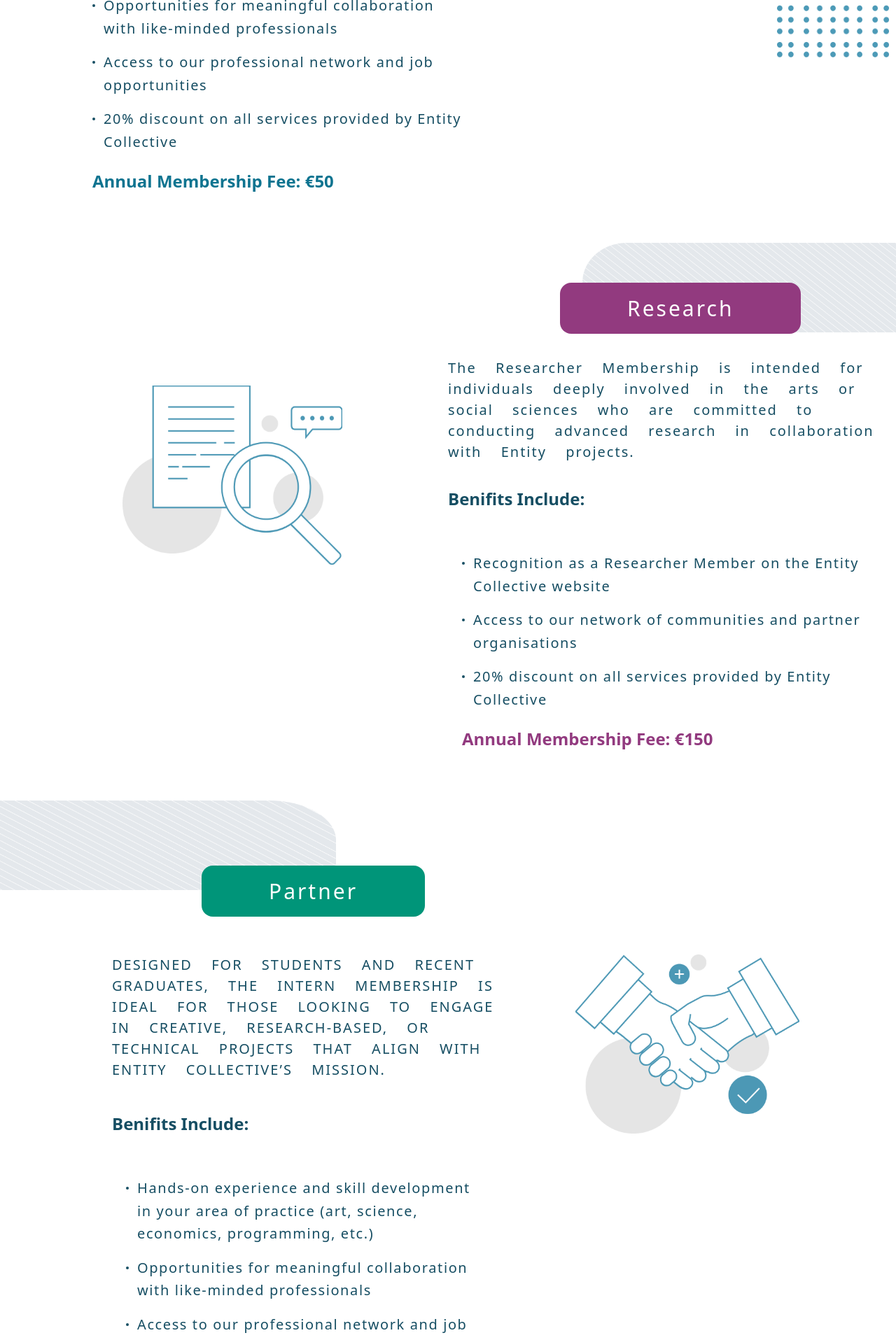
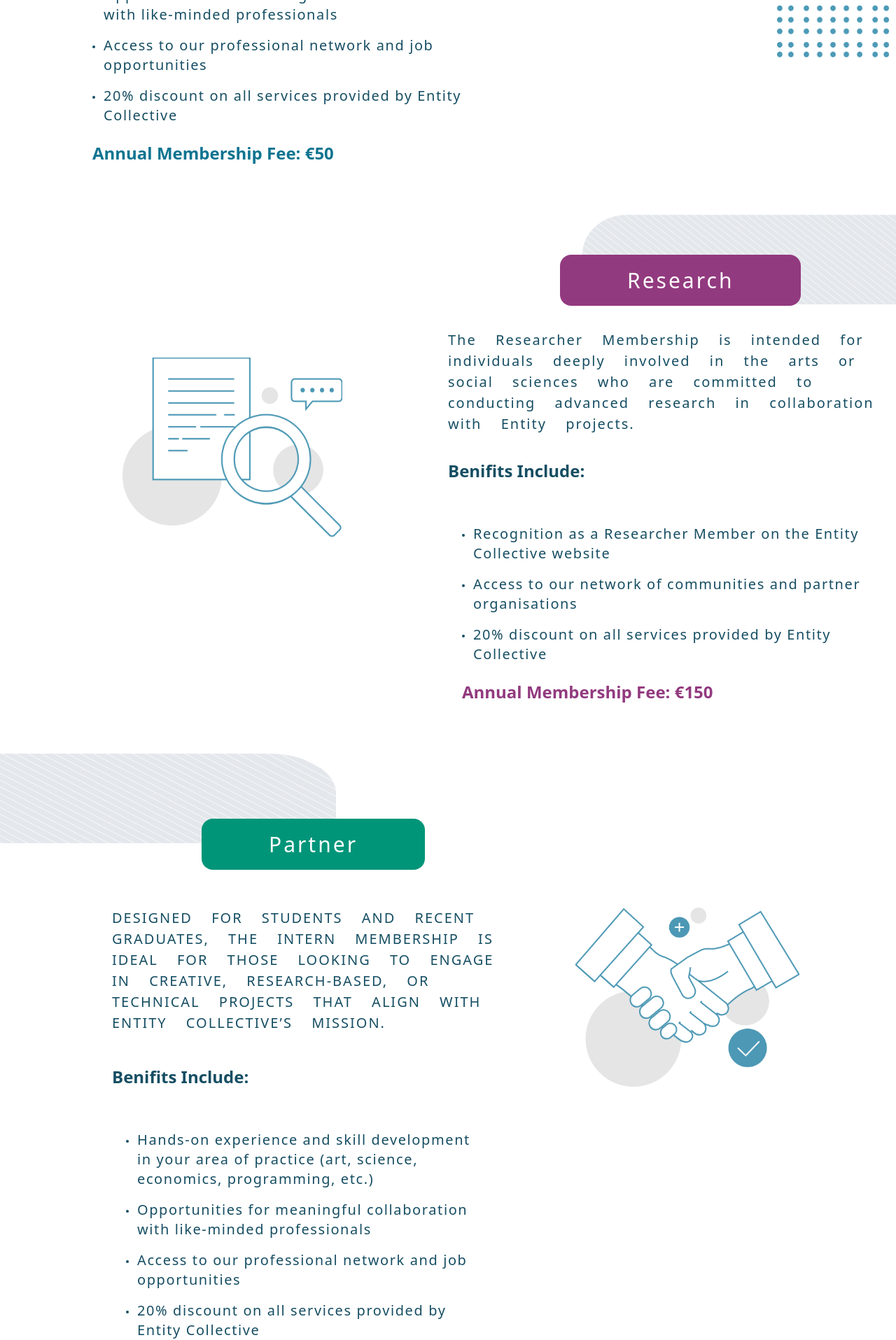
Before and after one commit to saqishah444/Entity-Collective, a React (Vite) app: page / in a window 1280 px wide. Shown: the part 1380-3295 px from the top of the page at 70% size. Built offline with nearby package versions, Linux system fonts and the light colour scheme.

Commit message:
font size updates

```diff
--- a/src/App.jsx
+++ b/src/App.jsx
@@ -79,12 +79,12 @@
                     </a>
                   </div>
                 </div>
-                <p className='tracking-widest text-cyan-900 [word-spacing:20px] text-[20px] mt-8'>DESIGNED FOR STUDENTS AND RECENT GRADUATES, THE INTERN MEMBERSHIP IS IDEAL FOR THOSE LOOKING TO ENGAGE IN CREATIVE, RESEARCH-BASED, OR TECHNICAL PROJECTS THAT ALIGN WITH ENTITY COLLECTIVE’S MISSION.</p>
+                <p className='tracking-widest text-cyan-900 [word-spacing:20px] text-[16px] sm:text-[20px] mt-8'>DESIGNED FOR STUDENTS AND RECENT GRADUATES, THE INTERN MEMBERSHIP IS IDEAL FOR THOSE LOOKING TO ENGAGE IN CREATIVE, RESEARCH-BASED, OR TECHNICAL PROJECTS THAT ALIGN WITH ENTITY COLLECTIVE’S MISSION.</p>
 
 
               </div>
               <div className='flex justify-center'>
-                <img src={internship} alt="" className='   md:h-72   lg:h-80 lg:mt-10 w-auto' />
+                <img src={internship} alt="" className='h-48   md:h-72   lg:h-80 lg:mt-10 w-auto' />
                 <div className='relative'>
                   <div className='hidden md:block absolute md:-bottom-40 md:-right-6 lg:-bottom-48 lg:-right-44 xl:-bottom-56 xl:-right-24  w-40 h-40  md:h-44 '>
                     <img src={component} alt="" />
@@ -97,12 +97,12 @@
             </div>
             <div className='grid  md:grid-cols-2 mt-0 xl:-mt-[130px] '>
               <div>
-                <h3 className='text-2xl text-cyan-900 font-semibold py-10'>Benifits Include:</h3>
+                <h3 className='text:xl sm:text-2xl text-cyan-900 font-semibold py-10'>Benifits Include:</h3>
                 <div className="p-5 bg-white">
                   <ul className="space-y-4 tracking-widest">
                     <li className="flex">
                       <span className="flex-shrink-0 mt-3.5 w-1 h-1 rounded-full bg-cyan-900 mr-3" />
-                      <p className="text-xl leading-relaxed text-cyan-900">
+                      <p className="text-[16px] sm:text-xl leading-relaxed text-cyan-900">
                         Hands-on experience and skill development in your area of practice (art, science, economics, programming, etc.)
                       </p>
                     </li>
@@ -110,7 +110,7 @@
 
                     <li className="flex">
                       <span className="flex-shrink-0 mt-3.5 w-1 h-1 rounded-full bg-cyan-900 mr-3" />
-                      <p className="text-xl leading-relaxed text-cyan-900">
+                      <p className="text-[16px] sm:text-xl leading-relaxed text-cyan-900">
                         Opportunities for meaningful collaboration with like-minded professionals
                       </p>
                     </li>
@@ -118,7 +118,7 @@
 
                     <li className="flex">
                       <span className="flex-shrink-0 mt-3.5 w-1 h-1 rounded-full bg-cyan-900 mr-3" />
-                      <p className="text-xl leading-relaxed text-cyan-900">
+                      <p className="text-[16px] sm:text-xl leading-relaxed text-cyan-900">
                         Access to our professional network and job opportunities
                       </p>
                     </li>
@@ -126,7 +126,7 @@
 
                     <li className="flex">
                       <span className="flex-shrink-0 mt-3.5 w-1 h-1 rounded-full bg-cyan-900 mr-3" />
-                      <p className="text-xl leading-relaxed text-cyan-900">
+                      <p className="text-[16px] sm:text-xl leading-relaxed text-cyan-900">
                         20% discount on all services provided by Entity Collective
                       </p>
                     </li>
@@ -134,7 +134,7 @@
 
 
 
-                  <p className="mt-6 text-2xl font-semibold text-cyan-700">
+                  <p className="mt-6 text-xl sm:text-2xl font-semibold text-cyan-700">
                     Annual Membership Fee: €50
                   </p>
                 </div>
@@ -163,7 +163,7 @@
             <div className='grid md:grid-cols-2  justify-center relative '>
 
               <div className='flex justify-center order-2 md:order-1 '>
-                <img src={research} alt="" className='   md:h-64   lg:mt-32 w-auto' />
+                <img src={research} alt="" className='h-48   md:h-64   lg:mt-32 w-auto' />
 
 
               </div>
@@ -178,7 +178,7 @@
 
 
                 </div>
-                <p className='tracking-widest text-cyan-900 [word-spacing:20px] flex justify-center py-5 text-[20px] mt-8'>The Researcher Membership is intended for individuals deeply involved in the arts or social sciences who are committed to conducting advanced research in collaboration with Entity projects.</p>
+                <p className='tracking-widest text-cyan-900 [word-spacing:20px] flex justify-center py-5 text-[16px] sm:text-[20px] mt-8'>The Researcher Membership is intended for individuals deeply involved in the arts or social sciences who are committed to conducting advanced research in collaboration with Entity projects.</p>
 
 
               </div>
@@ -187,12 +187,12 @@
             <div className='grid  md:grid-cols-2 mt-0 lg:-mt-[150px] '>
               <div></div>
               <div>
-                <h3 className='text-2xl text-cyan-900 font-semibold py-10'>Benifits Include:</h3>
+                <h3 className='text-xl sm:text-2xl text-cyan-900 font-semibold py-10'>Benifits Include:</h3>
                 <div className="p-5 bg-white">
                   <ul className="space-y-4 tracking-widest">
                     <li className="flex">
                       <span className="flex-shrink-0 mt-3.5 w-1 h-1 rounded-full bg-cyan-900 mr-3" />
-                      <p className="text-xl leading-relaxed text-cyan-900">
+                      <p className="text-[16px] sm:text-xl leading-relaxed text-cyan-900">
                         Recognition as a Researcher Member on the Entity Collective website
                       </p>
                     </li>
@@ -200,7 +200,7 @@
 
                     <li className="flex">
                       <span className="flex-shrink-0 mt-3.5 w-1 h-1 rounded-full bg-cyan-900 mr-3" />
-                      <p className="text-xl leading-relaxed text-cyan-900">
+                      <p className="text-[16px] sm:text-xl leading-relaxed text-cyan-900">
                         Access to our network of communities and partner organisations
                       </p>
                     </li>
@@ -211,7 +211,7 @@
 
                     <li className="flex">
                       <span className="flex-shrink-0 mt-3.5 w-1 h-1 rounded-full bg-cyan-900 mr-3" />
-                      <p className="text-xl leading-relaxed text-cyan-900">
+                      <p className="text-[16px] sm:text-xl leading-relaxed text-cyan-900">
                         20% discount on all services provided by Entity Collective
                       </p>
                     </li>
@@ -219,7 +219,7 @@
 
 
 
-                  <p className="mt-6 text-2xl font-semibold text-[#923A7F]">
+                  <p className="mt-6 text-xl sm:text-2xl font-semibold text-[#923A7F]">
                     Annual Membership Fee: €150
                   </p>
                 </div>
@@ -256,25 +256,25 @@
                   </div>
                 </div>
                 <div className='flex justify-center mx-auto'>
-                  <p className='tracking-widest  text-cyan-900 [word-spacing:20px] py-10 text-[20px] mt-8'>DESIGNED FOR STUDENTS AND RECENT GRADUATES, THE INTERN MEMBERSHIP IS IDEAL FOR THOSE LOOKING TO ENGAGE IN CREATIVE, RESEARCH-BASED, OR TECHNICAL PROJECTS THAT ALIGN WITH ENTITY COLLECTIVE’S MISSION.</p>
+                  <p className='tracking-widest  text-cyan-900 [word-spacing:20px] py-10 text-[16px] sm:text-[20px] mt-8'>DESIGNED FOR STUDENTS AND RECENT GRADUATES, THE INTERN MEMBERSHIP IS IDEAL FOR THOSE LOOKING TO ENGAGE IN CREATIVE, RESEARCH-BASED, OR TECHNICAL PROJECTS THAT ALIGN WITH ENTITY COLLECTIVE’S MISSION.</p>
 
                 </div>
 
               </div>
               <div className='flex justify-center'>
-                <img src={partnership} alt="" className='   md:h-64    lg:mt-36 w-auto' />
+                <img src={partnership} alt="" className='h-48   md:h-64    lg:mt-36 w-auto' />
 
 
               </div>
             </div>
             <div className='grid  md:grid-cols-2 mt-0 lg:-mt-[70px] '>
               <div>
-                <h3 className='text-2xl text-cyan-900 font-semibold py-10'>Benifits Include:</h3>
+                <h3 className='text-xl sm:text-2xl text-cyan-900 font-semibold py-10'>Benifits Include:</h3>
                 <div className="p-5 bg-white">
                   <ul className="space-y-4 items-center tracking-widest">
                     <li className="flex">
                       <span className="flex-shrink-0 mt-3.5 w-1 h-1 rounded-full bg-cyan-900 mr-3" />
-                      <p className="text-xl  leading-relaxed text-cyan-900">
+                      <p className="text-[16px] sm:text-xl  leading-relaxed text-cyan-900">
                         Hands-on experience and skill development in your area of practice (art, science, economics, programming, etc.)
                       </p>
                     </li>
@@ -282,7 +282,7 @@
 
                     <li className="flex">
                       <span className="flex-shrink-0 mt-3.5 w-1 h-1 rounded-full bg-cyan-900 mr-3" />
-                      <p className="text-xl leading-relaxed text-cyan-900">
+                      <p className="text-[16px] sm:text-xl leading-relaxed text-cyan-900">
                         Opportunities for meaningful collaboration with like-minded professionals
                       </p>
                     </li>
@@ -290,7 +290,7 @@
 
                     <li className="flex">
                       <span className="flex-shrink-0 mt-3.5 w-1 h-1 rounded-full bg-cyan-900 mr-3" />
-                      <p className="text-xl leading-relaxed text-cyan-900">
+                      <p className="text-[16px] sm:text-xl leading-relaxed text-cyan-900">
                         Access to our professional network and job opportunities
                       </p>
                     </li>
@@ -298,7 +298,7 @@
 
                     <li className="flex">
                       <span className="flex-shrink-0 mt-3.5 w-1 h-1 rounded-full bg-cyan-900 mr-3" />
-                      <p className="text-xl leading-relaxed text-cyan-900">
+                      <p className="text-[16px] sm:text-xl leading-relaxed text-cyan-900">
                         20% discount on all services provided by Entity Collective
                       </p>
                     </li>
@@ -306,7 +306,7 @@
 
 
 
-                  <p className="mt-6 text-2xl font-semibold text-[#009579]">
+                  <p className="mt-6 text-xl sm:text-2xl font-semibold text-[#009579]">
                     Annual Membership Fee: €50
                   </p>
                 </div>
@@ -336,7 +336,7 @@
             <div className='grid md:grid-cols-2  justify-center relative'>
 
               <div className='flex justify-center order-2 md:order-1'>
-                <img src={sponsorship} alt="" className='   md:h-64   lg:mt-32 w-auto' />
+                <img src={sponsorship} alt="" className='h-48   md:h-64   lg:mt-32 w-auto' />
                 <div className='relative'>
                   {/* Decorative component: hidden on small screens, fixed to viewport left on md+ so it touches the left edge */}
                   <div className='hidden absolute md:block  md:right-56 md:-bottom-72 lg:right-72 lg:-bottom-72 xl:right-96 xl:-bottom-72 w-40 h-40 md:h-44 '>
@@ -357,7 +357,7 @@
                     </a>
                   </div>
                 </div>
-                <p className='tracking-widest text-cyan-900 [word-spacing:20px] flex justify-center py-5 text-[20px] mt-8'>Sponsor Membership is intended for individuals, companies, or organisations that actively support Entity Collective financially, intellectually, or creatively.</p>
+                <p className='tracking-widest text-cyan-900 [word-spacing:20px] flex justify-center py-5 text-[16px] sm:text-[20px] mt-8'>Sponsor Membership is intended for individuals, companies, or organisations that actively support Entity Collective financially, intellectually, or creatively.</p>
 
 
               </div>
@@ -366,12 +366,12 @@
             <div className='grid  md:grid-cols-2 mt-0 lg:-mt-[180px] '>
               <div></div>
               <div>
-                <h3 className='text-2xl text-cyan-900 font-semibold py-10'>Benifits Include:</h3>
+                <h3 className='text-xl sm:text-2xl text-cyan-900 font-semibold py-10'>Benifits Include:</h3>
                 <div className="p-5 bg-white">
                   <ul className="space-y-4 tracking-widest">
                     <li className="flex">
                       <span className="flex-shrink-0 mt-3.5 w-1 h-1 rounded-full bg-cyan-900 mr-3" />
-                      <p className="text-xl leading-relaxed text-cyan-900">
+                      <p className="text-[16px] sm:text-xl leading-relaxed text-cyan-900">
                         Prominent recognition as a Sponsor on all Entity materials and publications
                       </p>
                     </li>
@@ -379,7 +379,7 @@
 
                     <li className="flex">
                       <span className="flex-shrink-0 mt-3.5 w-1 h-1 rounded-full bg-cyan-900 mr-3" />
-                      <p className="text-xl leading-relaxed text-cyan-900">
+                      <p className="text-[16px] sm:text-xl leading-relaxed text-cyan-900">
                         Logo display on the Entity website and at all official events and exhibitions
                       </p>
                     </li>
@@ -393,7 +393,7 @@
 
 
 
-                  <p className="mt-6 text-2xl font-semibold text-[#EB8830]">
+                  <p className="mt-6 text-xl sm:text-2xl font-semibold text-[#EB8830]">
                     Annual Membership Fee: €1500
                   </p>
                 </div>
```
